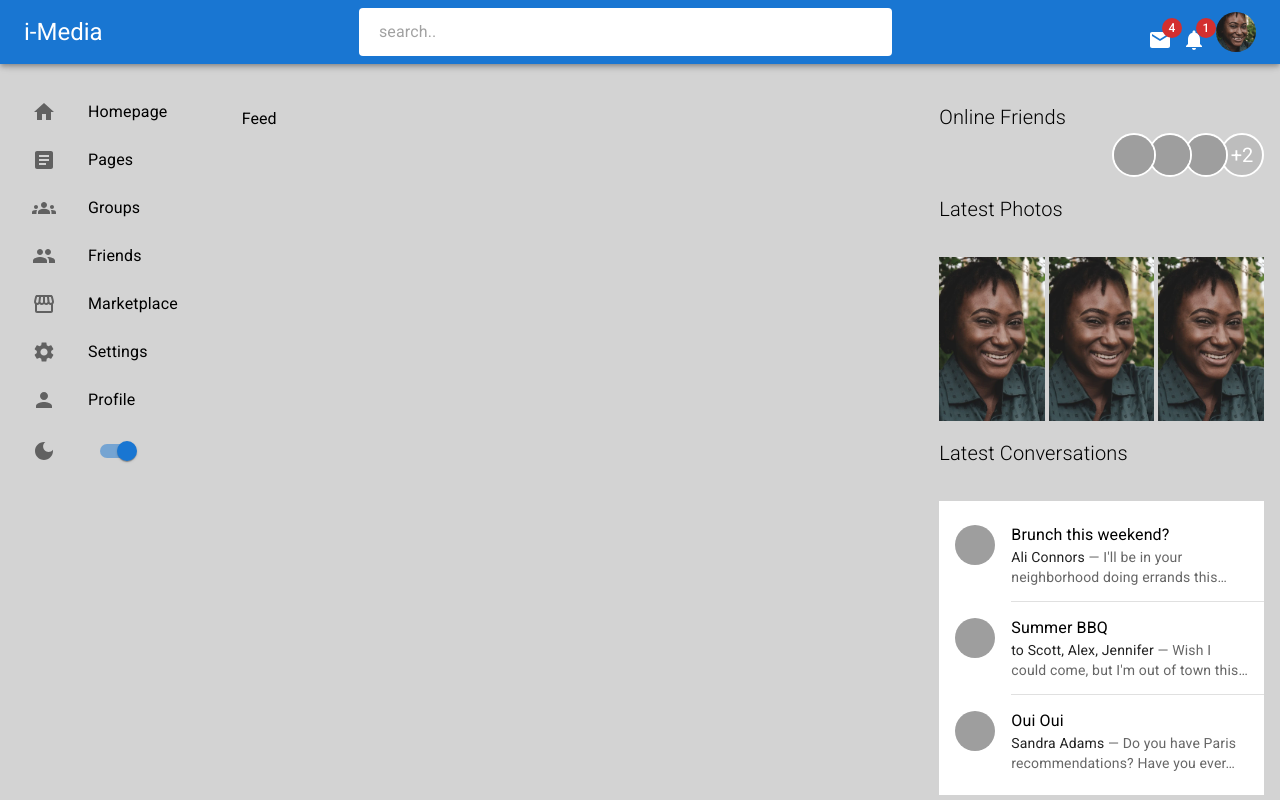
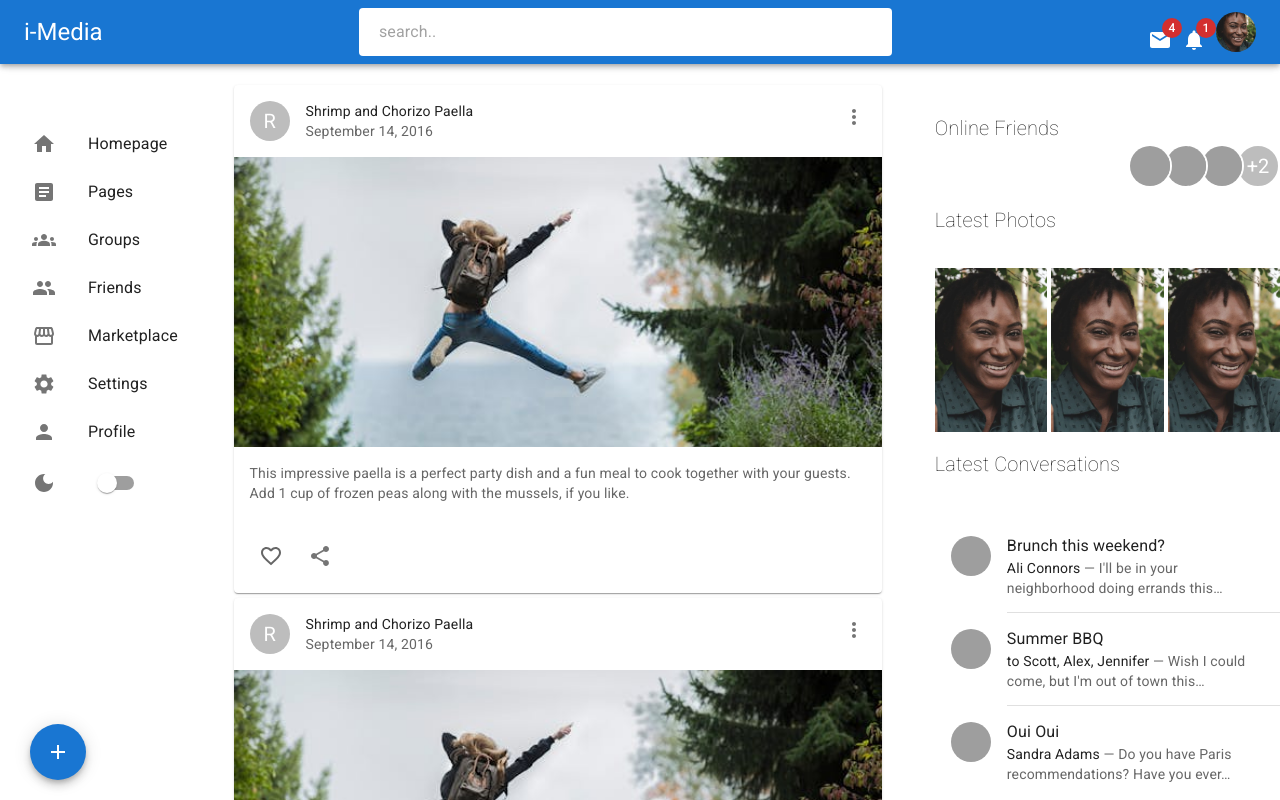
Before and after one commit to IkyIsaac/basic_social_ui, a React (Create React App) app: page / in a window 1280 px wide. Shown: the top 800 px of the page. Built offline with nearby package versions, Linux system fonts and the light colour scheme; grey boxes are pictures that could not be loaded.

Commit message:
do Add Posts to Feed page Create add Post page Create dark mode feature

```diff
--- a/public/index.html
+++ b/public/index.html
@@ -14,7 +14,7 @@
     <link rel="manifest" href="%PUBLIC_URL%/manifest.json" />
     <link
     rel="stylesheet"
-    href="https://fonts.googleapis.com/css2?family=Roboto:wght@300;400;500;700&display=swap"
+    href="https://fonts.googleapis.com/css2?family=Roboto:wght@100;200;300;400;500;700&display=swap"
     />
     <style>
       *{
--- a/src/App.js
+++ b/src/App.js
@@ -1,22 +1,36 @@
-import * as React from 'react';
+import {useState} from "react";
 
-import Sidebar from "./components/Sidebar"
-import Feed from "./components/Feed"
-import Rightbar from "./components/Rightbar"
-import { Box, Stack } from '@mui/material';
-import Navbar from './components/Navbar';
-
+import Sidebar from "./components/Sidebar";
+import Feed from "./components/Feed";
+import Rightbar from "./components/Rightbar";
+import { Box, createTheme, Stack } from "@mui/material";
+import Navbar from "./components/Navbar";
+import { ThemeProvider } from "@emotion/react";
 
 function App() {
+  const [mode, setMode] =useState("light")
+  console.log(mode)
+  const darkTheme = createTheme({
+    palette: {
+      mode: mode,
+    },
+  });
   return (
-    <Box sx={{backgroundColor:"lightgray"}}>
-      <Navbar/>
-      <Stack direction="row" spacing={2} justifyContent="space-evenly" alignItems={'baseline'}>
-       <Sidebar/>
-       <Feed/>
-       <Rightbar/>
-      </Stack>
-    </Box>
+    <ThemeProvider theme={darkTheme}>
+      <Box bgcolor={"background.default"} color={"text.primary"}>
+        <Navbar />
+        <Stack
+          direction="row"
+          spacing={2}
+          justifyContent="space-evenly"
+          alignItems={"baseline"}
+        >
+          <Sidebar mode={mode} setMode={setMode} />
+          <Feed />
+          <Rightbar />
+        </Stack>
+      </Box>
+    </ThemeProvider>
   );
 }
 
--- /dev/null
+++ b/src/components/AddIcon.js
@@ -0,0 +1,112 @@
+import {
+  Add,
+  DateRange,
+  EmojiEmotions,
+  Image,
+  PersonAdd,
+  Videocam,
+} from "@mui/icons-material";
+import {
+  Avatar,
+  Box,
+  Button,
+  ButtonGroup,
+  Fab,
+  Modal,
+  Stack,
+  styled,
+  TextField,
+  Tooltip,
+  Typography,
+} from "@mui/material";
+
+import React, { useState } from "react";
+
+const AddIcon = () => {
+  const [open, setOpen] = useState(false);
+
+  const StyledModal = styled(Modal)({
+    display: "flex",
+    justifyContent: "center",
+    alignItems: "center",
+  });
+  const UserBox = styled(Box)({
+    display: "flex",
+    // justifyContent:"center",
+    alignItems: "center",
+  });
+
+  return (
+    <>
+      <Tooltip
+        title="Add Post"
+        onClick={(e) => setOpen(true)}
+        sx={{
+          position: "fixed",
+          bottom: "20px",
+          left: { xs: "calc(50% - 20px)", md: "30px" },
+        }}
+      >
+        <Fab color="primary" aria-label="add">
+          <Add />
+        </Fab>
+      </Tooltip>
+      <StyledModal
+        open={open}
+        onClose={(e) => setOpen(false)}
+        aria-labelledby="modal-modal-title"
+        aria-describedby="modal-modal-description"
+      >
+        <Box
+          width={400}
+          height={280}
+          bgcolor={"background.default"}
+          color={"text.primary"}
+          borderRadius={5}
+          padding={3}
+        >
+          <Typography
+            id="modal-modal-title"
+            variant="h6"
+            component="h2"
+            color="gray"
+            textAlign="center"
+          >
+            Create new Post
+          </Typography>
+          <UserBox>
+            <Avatar
+              sx={{ width: "40", height: "40" }}
+              src="/images/image.png"
+            />
+            <Typography variant="span" fontWeight={500} padding={1}>
+              Jane Doe
+            </Typography>
+          </UserBox>
+          <TextField
+            id="standard-basic"
+            sx={{ width: "100%" }}
+            multiline
+            rows={4}
+            label="What's on your mind?"
+            variant="standard"
+          />
+          <Stack mt={2} direction={"row"} mb={3} gap={1}>
+            <EmojiEmotions color="primary" />
+            <Image color="secondary" />
+            <Videocam color="success" />
+            <PersonAdd color="error" />
+          </Stack>
+          <ButtonGroup variant="contained" aria-label="Basic button group" fullWidth>
+            <Button>Post</Button>
+            <Button sx={{width:"100px"}}>
+              <DateRange />
+            </Button>
+          </ButtonGroup>
+        </Box>
+      </StyledModal>
+    </>
+  );
+};
+
+export default AddIcon;
--- a/src/components/Feed.js
+++ b/src/components/Feed.js
@@ -1,10 +1,21 @@
-import { Box } from '@mui/material'
-import React from 'react'
+
+import {
+  Box,
+} from "@mui/material";
+import React from "react";
+import Post from "./Post";
+import AddIcon from "./AddIcon";
 
 const Feed = () => {
   return (
-    <Box flex={4} p={2} >Feed</Box>
-  )
-}
+    <Box flex={4} p={2} bgcolor={"background.default"}>
+      <Post />
+      <Post />
+      <Post />
+      <Post />
+      <AddIcon/>
+    </Box>
+  );
+};
 
-export default Feed
+export default Feed;
--- a/src/components/Navbar.js
+++ b/src/components/Navbar.js
@@ -1,4 +1,4 @@
-import { Mail, Notifications, Pets, TroubleshootRounded } from "@mui/icons-material";
+import { Mail, Notifications, Pets } from "@mui/icons-material";
 import {
   AppBar,
   Toolbar,
@@ -21,6 +21,7 @@ const StyledToolbar = styled(Toolbar)({
 
 const Search = styled("div")(({ theme }) => ({
   backgroundColor: "white",
+  color:"lightgray",
   padding: "8px 20px",
   borderRadius: theme.shape.borderRadius,
   width: "40%",
--- /dev/null
+++ b/src/components/Post.js
@@ -0,0 +1,70 @@
+// import React from "react";
+import React from "react";
+import {
+  Favorite,
+  FavoriteBorder,
+  MoreVertSharp,
+  Share,
+} from "@mui/icons-material";
+import {
+  Avatar,
+  Box,
+  Card,
+  CardActions,
+  CardContent,
+  CardHeader,
+  CardMedia,
+  Checkbox,
+  IconButton,
+  Typography,
+} from "@mui/material";
+
+const Post = () => {
+  return (
+    <Box sx={{margin:"5px"}}>
+      <Card>
+        {/* sx={{ maxWidth: 345 }} */}
+        <CardHeader
+          avatar={
+            <Avatar sx={{ bgcolor: "red[500]" }} aria-label="recipe">
+              R
+            </Avatar>
+          }
+          action={
+            <IconButton aria-label="settings">
+              <MoreVertSharp />
+            </IconButton>
+          }
+          title="Shrimp and Chorizo Paella"
+          subheader="September 14, 2016"
+        />
+        <CardMedia
+          component="img"
+          height="290"
+          image="/images/jump.png"
+          alt="Paella dish"
+        />
+        <CardContent>
+          <Typography variant="body2" sx={{ color: "text.secondary" }}>
+            This impressive paella is a perfect party dish and a fun meal to
+            cook together with your guests. Add 1 cup of frozen peas along with
+            the mussels, if you like.
+          </Typography>
+        </CardContent>
+        <CardActions disableSpacing>
+          <IconButton aria-label="add to favorites">
+            <Checkbox
+              icon={<FavoriteBorder />}
+              checkedIcon={<Favorite sx={{ color: "red" }} />}
+            />
+          </IconButton>
+          <IconButton aria-label="share">
+            <Share />
+          </IconButton>
+        </CardActions>
+      </Card>
+    </Box>
+  );
+};
+
+export default Post;
--- a/src/components/Rightbar.js
+++ b/src/components/Rightbar.js
@@ -1,15 +1,25 @@
-import { Avatar, AvatarGroup, Box, ImageList, ImageListItem, Typography } from '@mui/material'
-import List from '@mui/material/List';
-import ListItem from '@mui/material/ListItem';
-import Divider from '@mui/material/Divider';
-import ListItemText from '@mui/material/ListItemText';
-import ListItemAvatar from '@mui/material/ListItemAvatar';
-import React from 'react'
+import {
+  Avatar,
+  AvatarGroup,
+  Box,
+  ImageList,
+  ImageListItem,
+  Typography,
+} from "@mui/material";
+import List from "@mui/material/List";
+import ListItem from "@mui/material/ListItem";
+import Divider from "@mui/material/Divider";
+import ListItemText from "@mui/material/ListItemText";
+import ListItemAvatar from "@mui/material/ListItemAvatar";
+import React from "react";
 
 const Rightbar = () => {
   return (
-    <Box flex={2} bgcolor="lightgray" p={2} sx={{ display:{xs:"none", sm:"block"}}} >
-      <Typography variant="h6" fontWeight={100}>Online Friends</Typography>
+    <Box flex={2} p={2} sx={{ display: { xs: "none", sm: "block" } }}>
+      <Box sx={{position:"fixed"}}>
+        <Typography variant="h6" fontWeight={100}>
+          Online Friends
+        </Typography>
         <AvatarGroup max={4}>
           <Avatar alt="Remy Sharp" src="/static/images/avatar/1.jpg" />
           <Avatar alt="Travis Howard" src="/static/images/avatar/2.jpg" />
@@ -17,28 +27,28 @@ const Rightbar = () => {
           <Avatar alt="Agnes Walker" src="/static/images/avatar/4.jpg" />
           <Avatar alt="Trevor Henderson" src="/static/images/avatar/5.jpg" />
         </AvatarGroup>
-<Typography variant="h6" fontWeight={100} mt={2} mb={4} >Latest Photos</Typography>
+        <Typography variant="h6" fontWeight={100} mt={2} mb={4}>
+          Latest Photos
+        </Typography>
 
         <ImageList cols={3} rowHeight={164}>
           {/* sx={{ width: 500, height: 450 }} */}
           <ImageListItem>
-      <img
-        src="/images/image.png"
-      />
+            <img src="/images/image.png" />
           </ImageListItem>
           <ImageListItem>
-      <img
-        src="/images/image.png"
-      />
+            <img src="/images/image.png" />
           </ImageListItem>
           <ImageListItem>
-      <img
-        src="/images/image.png"
-      />
+            <img src="/images/image.png" />
           </ImageListItem>
         </ImageList>
-<Typography variant="h6" fontWeight={100} mt={2} mb={4} >Latest Conversations</Typography>
-<List sx={{ width: '100%', maxWidth: 360, bgcolor: 'background.paper' }}>
+        <Typography variant="h6" fontWeight={100} mt={2} mb={4}>
+          Latest Conversations
+        </Typography>
+        <List
+          sx={{ width: "100%", maxWidth: 360, bgcolor: "background.paper" }}
+        >
           <ListItem alignItems="flex-start">
             <ListItemAvatar>
               <Avatar alt="Remy Sharp" src="/static/images/avatar/1.jpg" />
@@ -50,7 +60,7 @@ const Rightbar = () => {
                   <Typography
                     component="span"
                     variant="body2"
-                sx={{ color: 'text.primary', display: 'inline' }}
+                    sx={{ color: "text.primary", display: "inline" }}
                   >
                     Ali Connors
                   </Typography>
@@ -71,7 +81,7 @@ const Rightbar = () => {
                   <Typography
                     component="span"
                     variant="body2"
-                sx={{ color: 'text.primary', display: 'inline' }}
+                    sx={{ color: "text.primary", display: "inline" }}
                   >
                     to Scott, Alex, Jennifer
                   </Typography>
@@ -92,18 +102,19 @@ const Rightbar = () => {
                   <Typography
                     component="span"
                     variant="body2"
-                sx={{ color: 'text.primary', display: 'inline' }}
+                    sx={{ color: "text.primary", display: "inline" }}
                   >
                     Sandra Adams
                   </Typography>
-              {' — Do you have Paris recommendations? Have you ever…'}
+                  {" — Do you have Paris recommendations? Have you ever…"}
                 </React.Fragment>
               }
             />
           </ListItem>
         </List>
       </Box>
-  )
-}
+    </Box>
+  );
+};
 
-export default Rightbar
+export default Rightbar;
--- a/src/components/Sidebar.js
+++ b/src/components/Sidebar.js
@@ -2,10 +2,10 @@ import { Article, DarkMode, Groups, Home, People, Person, Settings, Storefront }
 import { Box, List, ListItem, ListItemButton, ListItemIcon, ListItemText, Switch } from '@mui/material'
 import React from 'react'
 
-const Sidebar = () => {
+const Sidebar = ({mode,setMode}) => {
   return (
     <Box flex={1} p={2} sx={{ display:{xs:"none", sm:"block" }}}>
-      <List>
+      <List sx={{position:"fixed"}}>
           <ListItem disablePadding>
             <ListItemButton component="a" href='#'>
               <ListItemIcon>
@@ -67,7 +67,7 @@ const Sidebar = () => {
               <ListItemIcon>
                 <DarkMode />
               </ListItemIcon>
-              <Switch defaultChecked />
+              <Switch onChange={e=>setMode(mode==="light" ? "dark" :"light")} />
             </ListItemButton>
           </ListItem>
       </List>
```
Also changed, not shown: public/images/jump.png (added). Lines whose indentation alone changed are shown as unchanged.
